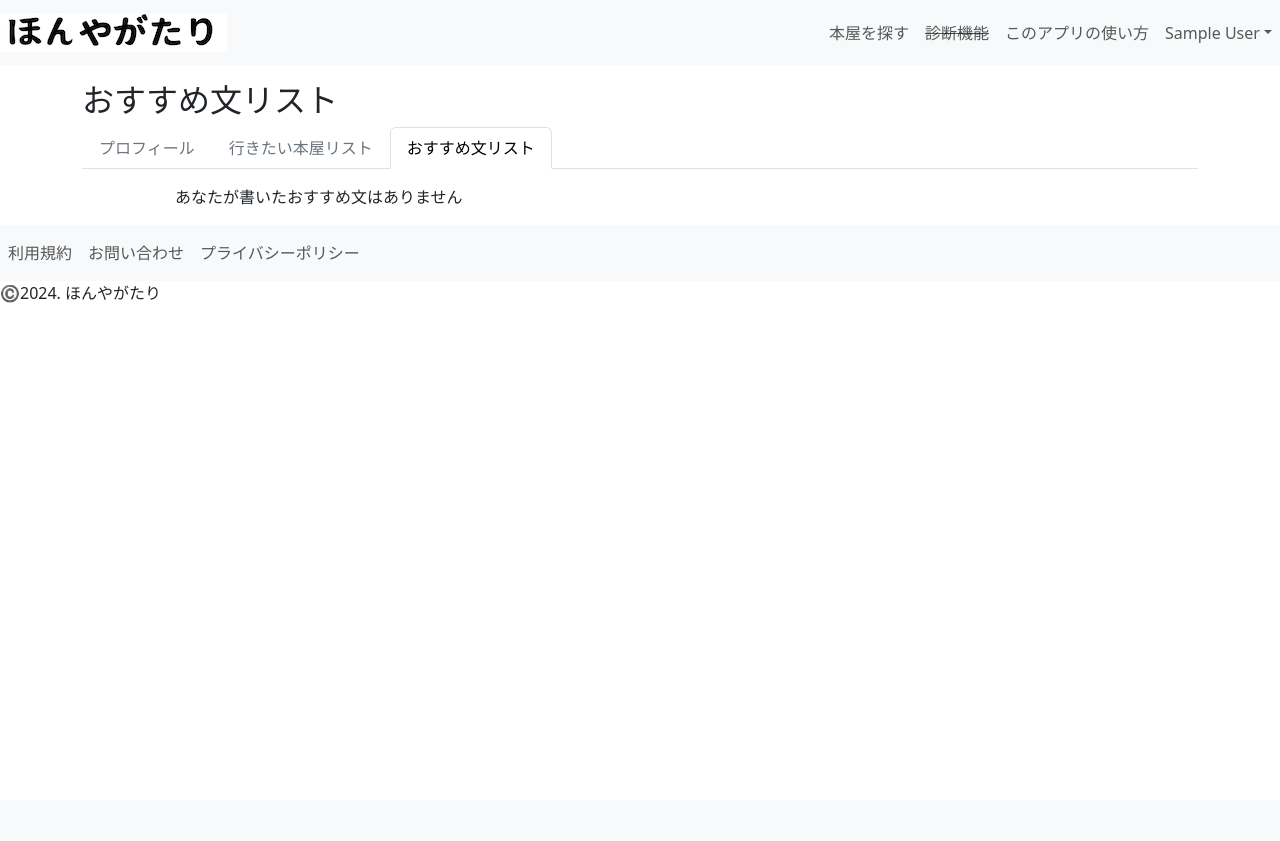
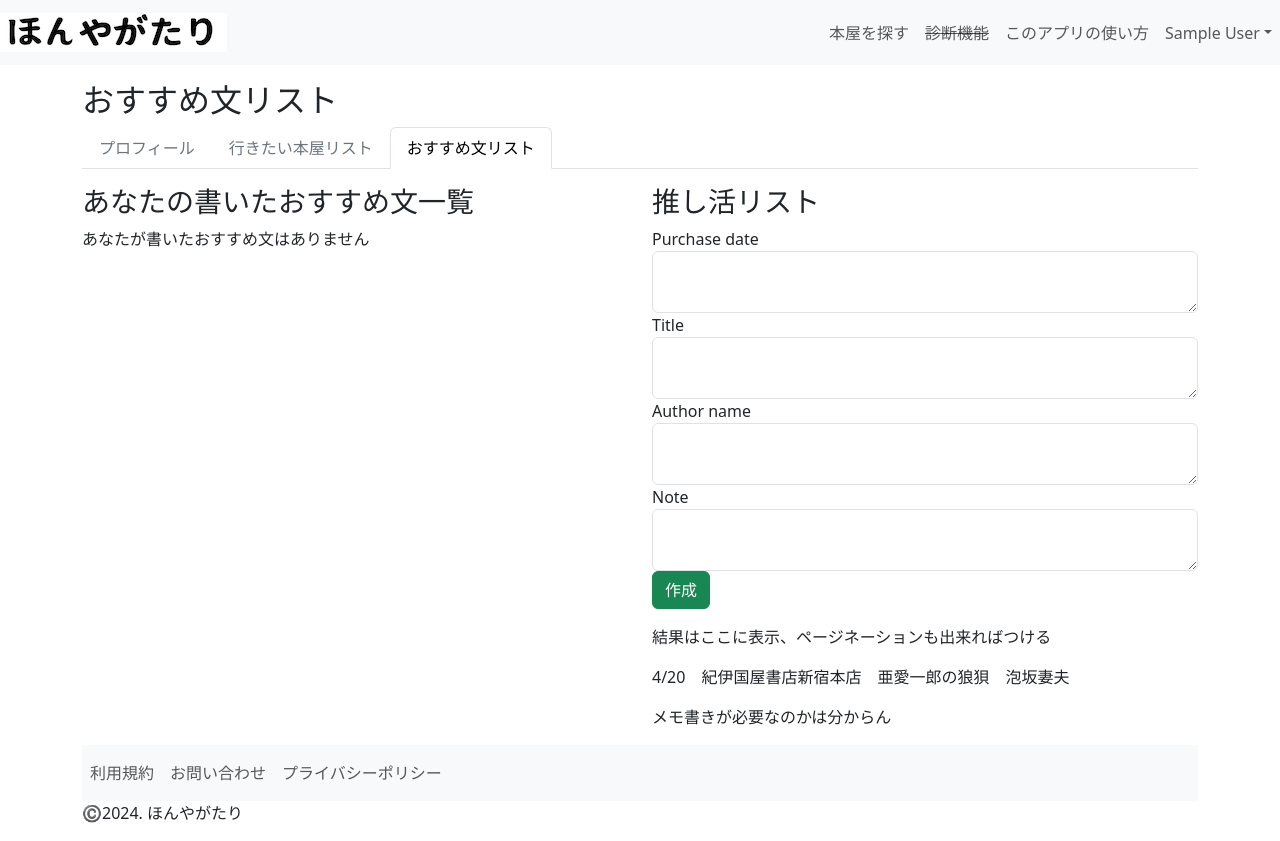
Before and after one commit to KentoBF5587/bookstore_visitor, a Rails app: page /profiles/review_list in a window 1280 px wide. Before the commit the page ends 800 px from the top, so only its background shows below. Run offline with Rails 7, Linux system fonts and the light colour scheme; the visitor is signed in with stand-in values (Sample User, id 1); data that the repository does not hold is empty; style sheets or scripts are compiled from the project's sources; parts of the project's set-up code (start-up, migrations or seed data) failed here and were passed over; some libraries are stand-ins or nearby versions.

Commit message:
おすすめ文を書いた本屋の購入履歴

```diff
--- a/app/controllers/profiles_controller.rb
+++ b/app/controllers/profiles_controller.rb
@@ -26,6 +26,8 @@ class ProfilesController < ApplicationController
   def review_list
     add_breadcrumb t('profiles.show.store_review')
     @store_reviews = current_user.store_reviews.includes(:user).order(created_at: :desc).page(params[:page])
+    @purchase_histories = current_user.purchase_histories.includes(:user).order(created_at: :desc)
+    @purchase_history = PurchaseHistory.new
   end
 
   private
--- a/app/models/bookstore.rb
+++ b/app/models/bookstore.rb
@@ -9,6 +9,7 @@ class Bookstore < ApplicationRecord
   has_many :tag_relations, dependent: :destroy
   has_many :tags, through: :tag_relations
   has_many :wanna_go_bookstores, dependent: :destroy
+  has_many :purchase_histories, dependent: :destroy
 
   def self.ransackable_attributes(_auth_object = nil)
     %w[name address]
--- a/app/models/store_review.rb
+++ b/app/models/store_review.rb
@@ -5,6 +5,7 @@ class StoreReview < ApplicationRecord
   validates :favorite_reason, presence: true
   validates :free_description, length: { maximum: 400 }
 
+  has_many :purchase_histories, dependent: :destroy
   belongs_to :bookstore
   belongs_to :user
 end
--- a/app/models/user.rb
+++ b/app/models/user.rb
@@ -12,6 +12,7 @@ class User < ApplicationRecord
   has_many :store_reviews, dependent: :destroy
   has_many :wanna_go_bookstores, dependent: :destroy
   has_many :wanna_bookstores, through: :wanna_go_bookstores, source: :bookstore
+  has_many :purchase_histories, dependent: :destroy
   has_many :authentications, dependent: :destroy
   accepts_nested_attributes_for :authentications
 
--- a/app/views/profiles/bookstore_list.html.erb
+++ b/app/views/profiles/bookstore_list.html.erb
@@ -20,7 +20,7 @@
     </div>
   </li>
 </ul>
-<div class="col-lg-8 offset-lg-1">
+<div class="col-lg-8">
   <div class="row">
   <% if @wanna_bookstores.present? %>
     <%= render @wanna_bookstores %>
--- a/app/views/profiles/review_list.html.erb
+++ b/app/views/profiles/review_list.html.erb
@@ -20,14 +20,24 @@
     </div>
   </li>
 </ul>
-<div class="col-lg-8 offset-lg-1">
-  <div class="row">
+<div class="row">
+<div class="col">
+<div class="row">
+  <h3>あなたの書いたおすすめ文一覧</h3>
 <% if @store_reviews.present? %>
   <%= render @store_reviews %>
 <% else %>
   <p>あなたが書いたおすすめ文はありません</p>
 <% end %>
-  </div>
+</div>
   <%= paginate @store_reviews, theme: 'bootstrap-5' %>
 </div>
+<div class="col">
+<h3>推し活リスト</h3>
+<%= render "purchase_histories/form" %>
+<p>結果はここに表示、ページネーションも出来ればつける</p>
+
+<p>4/20　紀伊国屋書店新宿本店　亜愛一郎の狼狽　泡坂妻夫</p>
+<p>メモ書きが必要なのかは分からん</p>
 </div>
+</div>
--- /dev/null
+++ b/app/views/purchase_histories/_form.html.erb
@@ -0,0 +1,15 @@
+<%= form_with model: @purchase_history, url: profiles_purchase_histories_path do |f| %>
+  <%= f.label :purchase_date %>
+  <%= f.text_area :purchase_date, class: "form-control" %>
+
+  <%= f.label :title %>
+  <%= f.text_area :title, class: "form-control" %>
+
+  <%= f.label :author_name %>
+  <%= f.text_area :author_name, class: "form-control" %>
+
+  <%= f.label :note %>
+  <%= f.text_area :note, class: "form-control" %>
+
+  <%= f.submit nil, class: "btn btn-success" %>
+<% end %>
--- a/config/routes.rb
+++ b/config/routes.rb
@@ -12,6 +12,7 @@ Rails.application.routes.draw do
   resource :profiles, only: %i[show edit update] do
     get "bookstore_list", to: "profiles#bookstore_list"
     get "review_list", to: "profiles#review_list"
+    resources :purchase_histories, only: %i[create edit update destroy]
   end
   resources :wanna_go_bookstores, only: %i[create destroy]
 
```
Also changed, not shown: app/controllers/purchase_histories_controller.rb (added, +23 -0 lines), app/models/purchase_history.rb (added, +8 -0 lines), db/migrate/20240703045554_create_purchase_histories.rb (added, +16 -0 lines), app/views/purchase_histories/_purchase_history.html.erb (added), db/schema.rb.
